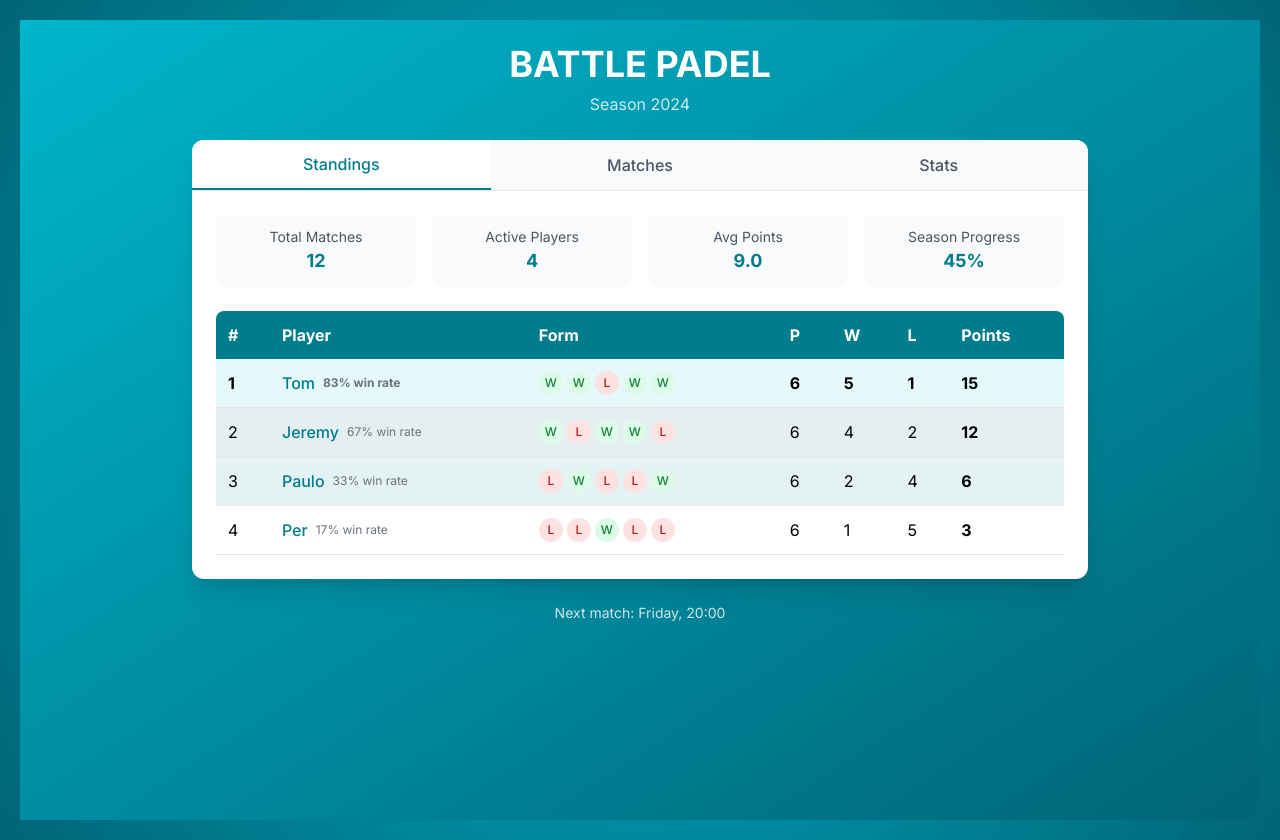
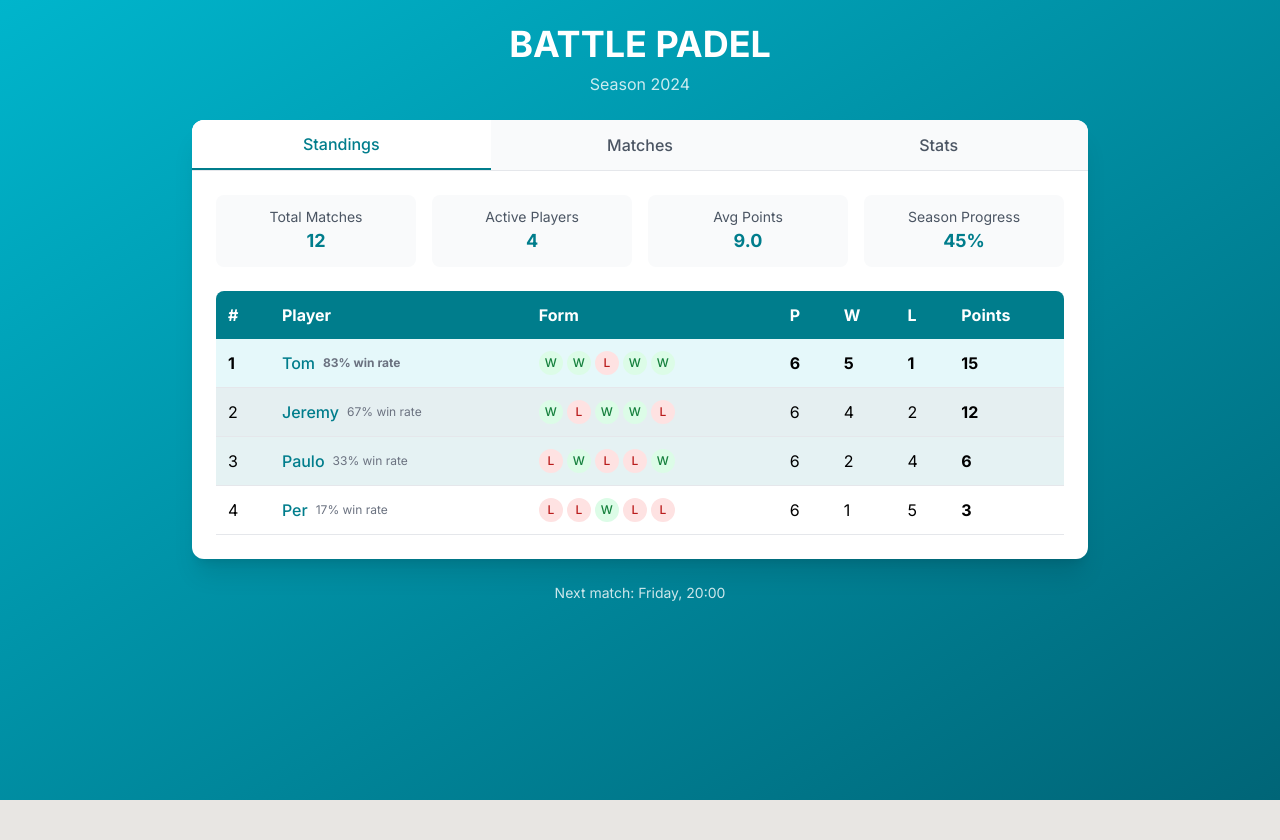
Before and after one commit to morhendos/padel-liga-nextjs, a Next.js app: page / in a window 1280 px wide. After the commit the page ends 800 px from the top, so only its background shows below. Built offline with nearby package versions, Linux system fonts and the light colour scheme.

Commit message:
Update global styles with brand colors

```diff
--- a/src/app/globals.css
+++ b/src/app/globals.css
@@ -2,12 +2,19 @@
 @tailwind components;
 @tailwind utilities;
 
-@layer utilities {
-  .bg-gradient-radial {
-    background-image: radial-gradient(circle at center, var(--tw-gradient-stops));
-  }
+:root {
+  --brand-primary: #7A735B;
+  --brand-secondary: #9A9283;
+  --brand-background: #E8E6E3;
 }
 
 body {
-  @apply min-h-screen bg-gradient-radial from-padel-light to-padel-dark p-5;
+  background: var(--brand-background);
+  min-height: 100vh;
 }
+
+.logo-text {
+  letter-spacing: 2px;
+  font-family: 'Inter', sans-serif;
+  text-transform: uppercase;
+}
```
